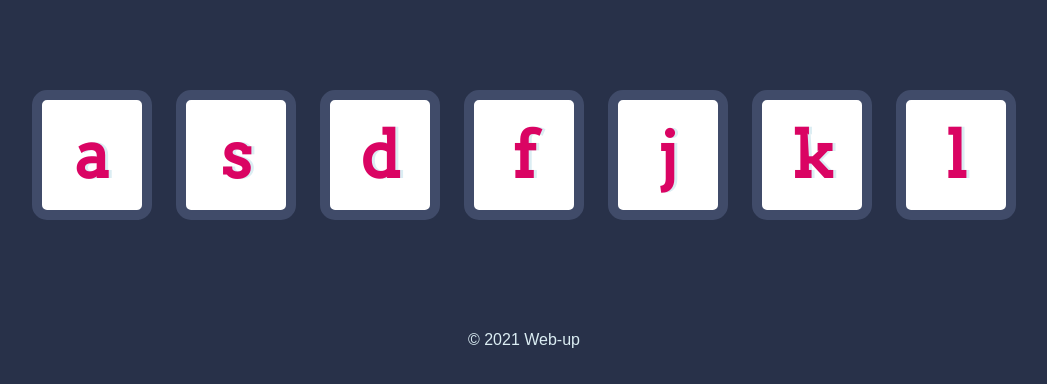
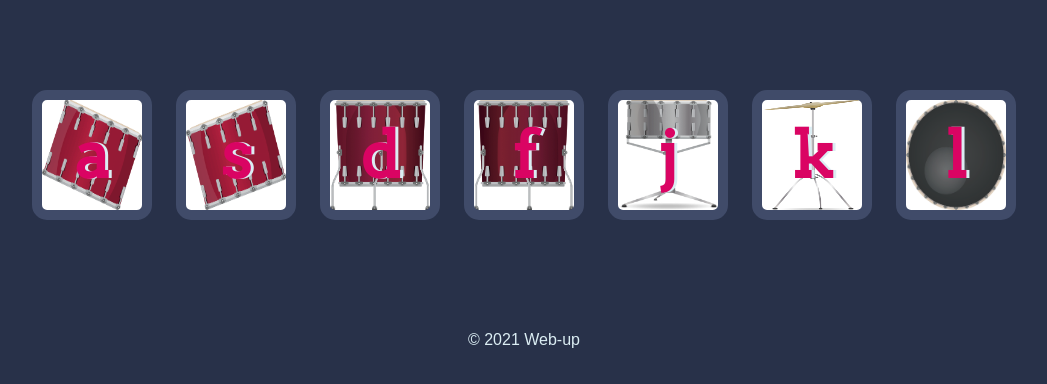
Before and after one commit to mhdhusain53/Drum-kit, a plain HTML site: page index.html in a window 1280 px wide. Shown: the part 174-558 px from the top of the page, without its empty margins (116-1163 px from the left). Drawn offline with Linux system fonts and the light colour scheme.

Commit message:
Update styles.css

```diff
--- a/styles.css
+++ b/styles.css
@@ -17,38 +17,38 @@ footer {
 }
 
 .a {
- background-image: url("images/tom1.png");
+ background-image: url("tom1.png");
  background-size: 100px 110px;
 }
 
 .s {
- background-image: url("images/tom2.png");
+ background-image: url("tom2.png");
  background-size: 100px 110px;
 
 }
 
-.d {background-image: url("images/tom3.png");
+.d {background-image: url("tom3.png");
 background-size: 100px 110px;
 
 }
 
 .f {
-  background-image: url("images/tom4.png");
+  background-image: url("tom4.png");
   background-size: 100px 110px;
 }
 
 .j {
-  background-image: url("images/snare.png");
+  background-image: url("snare.png");
   background-size: 100px 110px;
 }
 
 .k {
-  background-image: url("images/crash.png");
+  background-image: url("crash.png");
   background-size: 100px 110px;
 }
 
 .l {
-  background-image: url("images/kick.png");
+  background-image: url("kick.png");
   background-size: 100px 110px;
 }
 
```
